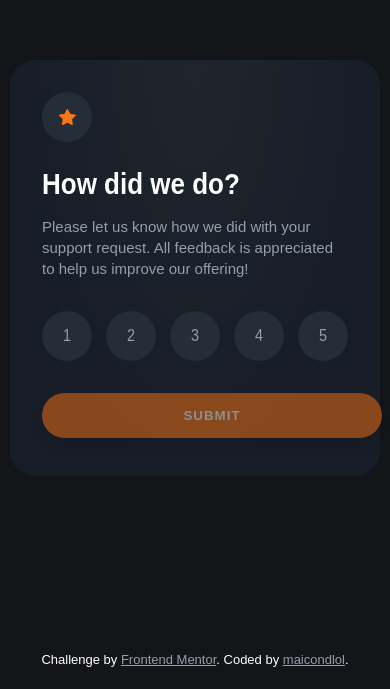
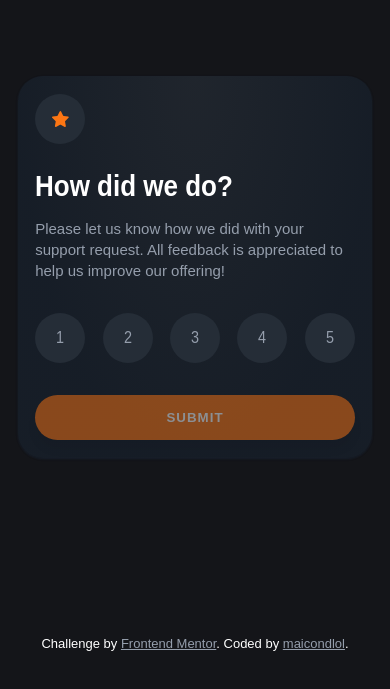
Before and after one commit to maicondguerian/interactive-rating-component, a React (Vite) app: page / in a window 390 px wide. Shown: the part 155-844 px from the top of the page. Built offline with nearby package versions, Linux system fonts and the light colour scheme.

Commit message:
resposive mobibe fixes

```diff
--- a/src/App.jsx
+++ b/src/App.jsx
@@ -40,7 +40,7 @@ function App() {
 
   return (
     <main className="App">
-      <h1 class="hidden">Interactive rating component</h1>
+      <h1 className="hidden">Interactive rating component</h1>
       <RatingContext.Provider
       value={{
         rating,
--- a/src/Components/Card/RatingCard.module.css
+++ b/src/Components/Card/RatingCard.module.css
@@ -19,8 +19,11 @@
 }
 
 .cardWrapper {
-
-  background: radial-gradient(farthest-side at top center, hsl(215deg, 17%, 15%), var(--main-bg));
+  background: radial-gradient(
+    farthest-side at top center,
+    hsl(215deg, 17%, 15%),
+    var(--main-bg)
+  );
   height: 415px;
   width: 405px;
   border-radius: 25px;
@@ -32,35 +35,108 @@
     0 0.063rem 0.125rem rgb(31 50 81 / 24%);
 }
 
-@media screen and (max-width: 410px) {
+@media screen and (max-width: 767px) {
   .cardWrapper {
-    width: 370px;
+    height: auto;
+    width: auto;
+    border-radius: 25px;
+    padding: var(--fs-p1);
+    margin: var(--fs-p1);
+  }
+
+  .img {
+    height: 35px;
+    width: 35px;
+    margin-bottom: 0.5rem;
+  }
+
+  .titleWrapper > h2 {
+    font-size: 22px;
+  }
+
+  .descriptionWrapper > p {
+    font-size: 14px;
+  }
+
+  .submitButtom {
+    width: 100% !important;
+  }
+
+  .att {
+    margin-bottom: 4rem;
+    bottom: 0;
   }
 }
 
+@media screen and (max-width: 375px) {
+  .cardWrapper {
+    height: auto;
+    width: 350px;
+    border-radius: 25px;
+    padding: var(--fs-p1);
+    margin: var(--fs-p1);
+  }
 
-@media  (max-width: 410px) {
+  .img {
+    height: 30px;
+    width: 30px;
+  }
 
-  .submitButtom{
-    width: 300px;
+  .titleWrapper > h2 {
+    font-size: 20px;
+  }
+
+  .descriptionWrapper > p {
+    font-size: 13px;
+  }
+
+  .submitButtom {
+    height: 40px;
+    font-size: 14px;
   }
 }
 
-@media screen and (max-width: 370px) {
+@media screen and (max-width: 375px) {
   .cardWrapper {
-    width: 350px;
+    padding: var(--fs-p0);
   }
-}
-@media (max-width: 410px) {
 
-  .submitButtom{
-    width: 250px;
+  .img {
+    height: 25px;
+    width: 25px;
+  }
+
+  .titleWrapper > h2 {
+    font-size: 18px;
+  }
+
+  .descriptionWrapper > p {
+    font-size: 12px;
+  }
+
+  .submitButtom {
+    font-size: 13px;
   }
 }
 
-@media (max-width: 365px) {
-  .submitButtom{
-    width: 235px;
+@media screen and (max-width: 280px) {
+  .cardWrapper {
+    height: auto;
+    width: 275px;
+    border-radius: 25px;
+    padding-left: var(--fs-p2);
+  }
+
+  .submitButtom {
+    width: 245px !important;
+  }
+  .cardWrapper {
+    padding: var(--fs-p0);
+  }
+
+  .img {
+    height: 25px;
+    width: 25px;
   }
 }
 
@@ -75,28 +151,27 @@
   place-items: center;
 }
 
-.buttonsGroup>button>p {
+.buttonsGroup > button > p {
   transform: scaleY(1.2);
   font-size: 0.9rem;
   line-height: 0.2rem;
   height: 0.1;
 }
 
-.buttonsGroup>button {
+.buttonsGroup > button {
   display: flex;
   align-items: center;
   justify-content: center;
-
 }
 
-.titleWrapper>h2 {
+.titleWrapper > h2 {
   font-weight: var(--text700);
   color: var(--white);
   transform: scaleY(1.1);
   font-size: 26px;
 }
 
-.descriptionWrapper>p {
+.descriptionWrapper > p {
   color: #959eac;
   font-weight: var(--text400);
   line-height: 1.4;
@@ -170,7 +245,7 @@
   height: 20px;
   position: absolute;
   bottom: 0;
-  margin-bottom: var(--fs);
+  margin-bottom: var(--fs-p0);
   font-size: 13px;
   font-family: initial;
 }
```
